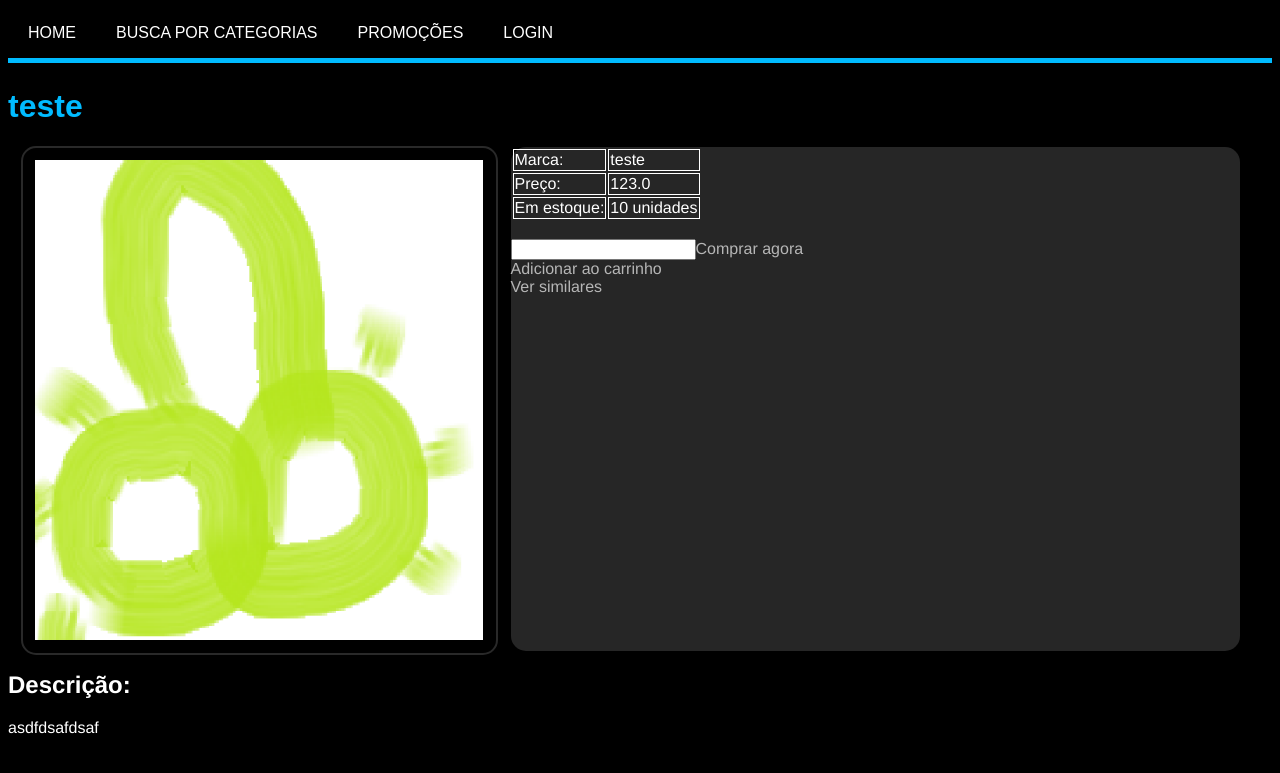
After one commit to alexafonsodossantos/python, a Django app: template projeto/mysite/loja/templates/loja/detail bkp.html in a window 1280 px wide. The commit adds this page. Shown: the top 773 px of the page. Run offline with Django 4.2, Linux system fonts and the light colour scheme; the template is opened without the code that fills it: values that come from a table or form of the project are taken from there, others are empty; data comes from the database, SQL or seed files in the repository; both versions use the stored data as it was after the commit.

Commit message:
added form to detail template

```diff
--- /dev/null
+++ b/projeto/mysite/loja/templates/loja/detail bkp.html
@@ -0,0 +1,41 @@
+{% extends "loja/base_generic.html" %}
+{% load static %}
+{% block content %}
+<h1>{{ produto.nome }}</h1>
+<div class="content">
+<div class="detail_foto">
+    <img src="{{ produto.prod_img.url }}" style="width:100%; height:100%;">
+</div>
+
+<div class="info_box">
+    <table>
+        <tr>
+            <td>Marca: </td>
+            <td>{{produto.marca}}</td>
+        </tr>
+        <tr>
+            <td>Preço: </td>
+            <td>{{produto.preço}}</td>
+        </tr>
+        <tr>
+            <td>Em estoque: </td>
+            <td>{{produto.qtd}} unidades</td>
+        </tr>
+
+    </table>
+    <br>
+    <input type="number" id="qtd">
+    <a href="#">Comprar agora</a> <br>
+    <a href="\loja\cart_add\{{ user.username }}\{{ produto.id }}">Adicionar ao carrinho</a> <br>
+    <a href="#">Ver similares</a>
+</div>
+
+<h2>Descrição: </h2>
+
+<p>{{ produto.descricao }}</p>
+
+
+</div>
+
+
+{% endblock %}
```
Also changed, not shown: projeto/mysite/loja/templates/loja/detail.html (+12 -3 lines), projeto/mysite/db.sqlite3.
